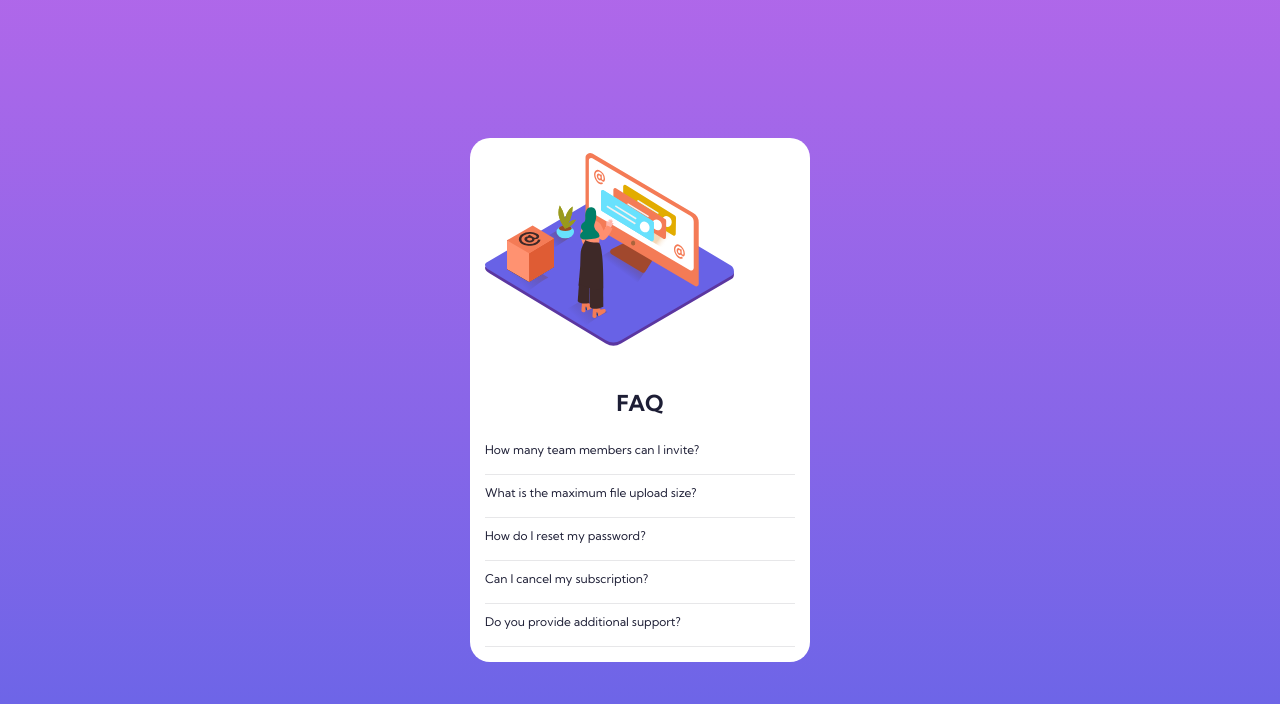
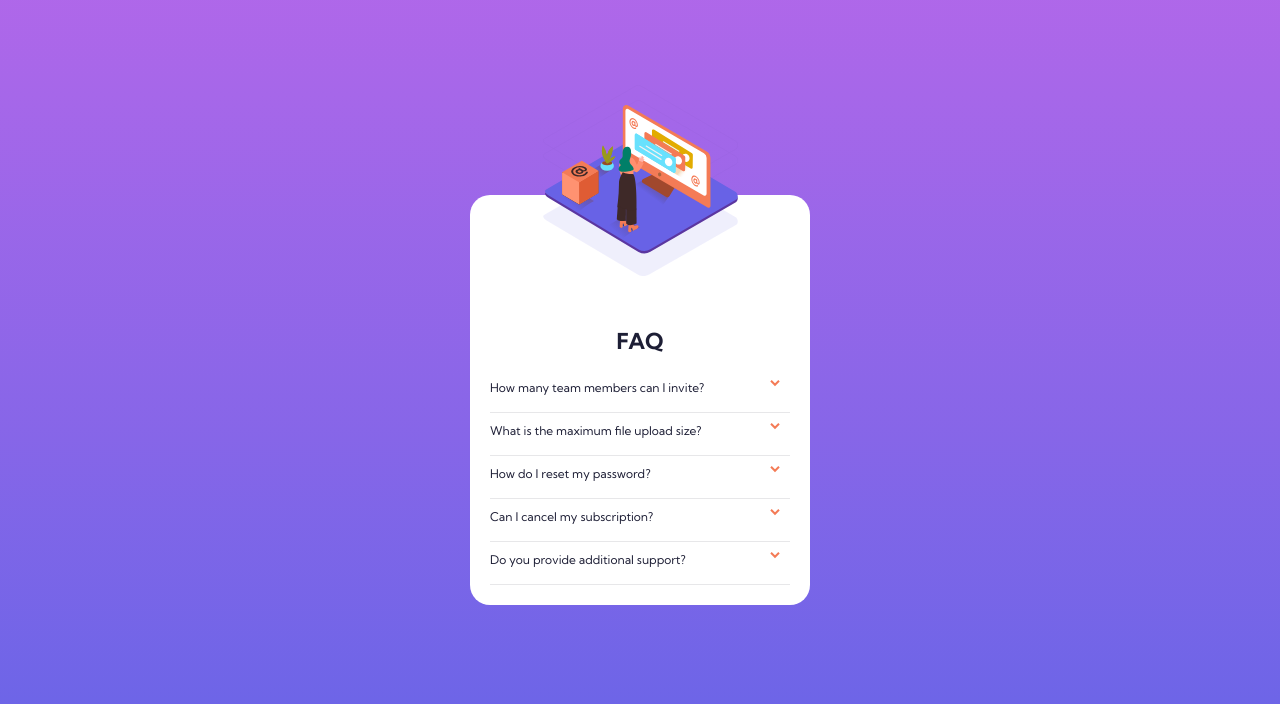
Before and after one commit to Darionas/faq-accordion-card, a plain HTML site: page index.html in a window 1280 px wide. Drawn offline with Linux system fonts and the light colour scheme.

Commit message:
2nd upadte index.html, main.css

```diff
--- a/index.html
+++ b/index.html
@@ -21,7 +21,9 @@
       </div>-->
       <!--2nd component-->
       <main class="accordions">
+        <img class="pattern" src="images/bg-pattern-desktop.svg" alt="Big pattern" />
         <img class="womanm" src="images/illustration-woman-online-mobile.svg" alt="Woman picture" />
+        <div class="cont">
         <h1 class="heading1">FAQ</h1>
         <div class="hrline hl1">
            <button class="accordion a-1">How many team members can I invite?<span class="arrowD"></span></button>
@@ -43,6 +45,7 @@
           <button class="accordion a-5">Do you provide additional support?<span class="arrowD"></span></button>
           <p class="panel p-5">Chat and email support is available 24/7. Phone lines are open during normal business hours.</p>
         </div>
+        </div>
       </main>
       </div>
   <!--<div class="attribution">
--- a/main.css
+++ b/main.css
@@ -49,19 +49,19 @@ p {
     display: grid;
     grid-template-columns: 1fr;
     grid-template-areas:
-      /*"images"*/
        "accordions";
     gap: 0;
     min-width: 9.375rem;
-    /*margin: 0 auto;*/
-    /*padding-top: 25px;*/
 }
 
+/*--style 1st component -mobile--*/
 .accordions {
     display: grid;
     grid-template-columns: 1fr;
     grid-template-areas:
+       'pattern'
        'womanm'
+       'cont'
        'heading1'
        'hl1'
        'hl2'
@@ -72,13 +72,30 @@ p {
     border-radius: 1.25rem;
     max-width: 340px;
     height: auto;
-    overflow: hidden;
     background-color: var(--clr-neutral);
-    padding: 15px;
+    padding: 0 20px 20px 20px;
+    position: relative;
+}
+
+.pattern {
+    display: flex;
+    max-width: 65%;
+    justify-self: center;
+    position: absolute;
+    top: -110px;
 }
 
 .womanm {
+   display: flex;
+   max-width: 80%;
+   position: relative;
+   top: -90px;
+   left: 25px;
+   justify-self: center;
+}
 
+.cont {
+   margin-top: -50px;
 }
 
 .heading1 {
@@ -160,6 +177,21 @@ p {
     font-weight: var(--fw-400);
     color: var(--clr-text-darkBlue3);
     transition: max-height 0.4s ease-out;
+}
+
+.arrowD {
+    content: url("images/icon-arrow-down.svg");
+    float: right;
+}
+
+.arrowU {
+    content: url("images/icon-arrow-up.svg");
+    float: right;
+}
+
+.collapsed {
+    color: var(--clr-text-darkBlue2);
+    font-weight: var( --fw-700);
 }
 
 /*
@@ -389,8 +421,16 @@ h1 {
     grid-area: accordions;
 }
 
+.pattern {
+    grid-area: pattern;
+}
+
 .womanm {
     grid-area: womanm;
+}
+
+.cont {
+    grid-area: cont;
 }
 
 .heading1 {
```
